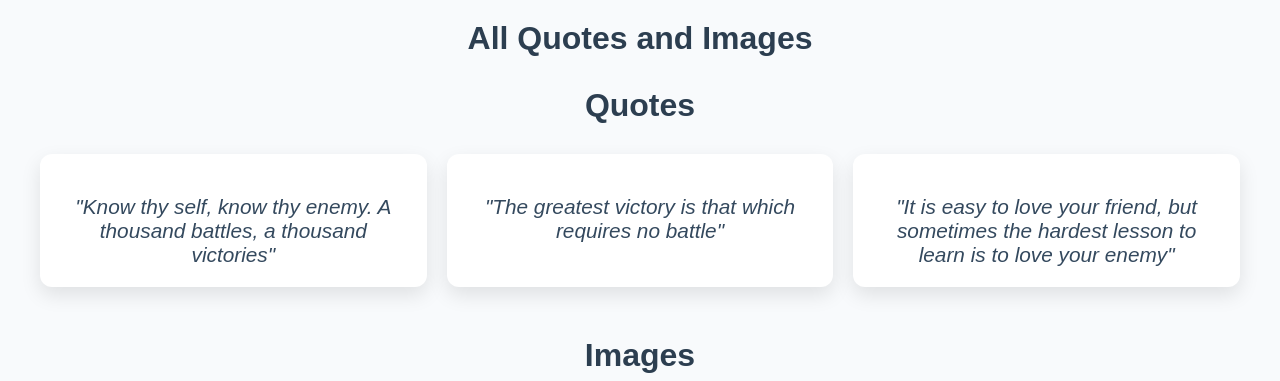
After one commit to dkevin5542/cs412, a Django app: page /base/show_all/ in a window 1280 px wide. The commit adds this page. Shown: the top 381 px of the page. Run offline with Django 5.2, Linux system fonts and the light colour scheme.

Commit message:
finished the show_all section of the assignment

```diff
--- /dev/null
+++ b/quote/templates/quote/show_all.html
@@ -0,0 +1,105 @@
+<html>
+<head>
+    <title>All Quotes and Images</title>
+    <style>
+        body {
+            font-family: 'Arial', sans-serif;
+            background-color: #f8fafc;
+            margin: 0;
+            padding: 20px;
+            color: #333;
+        }
+
+        h1, h2 {
+            text-align: center;
+            color: #2c3e50;
+            margin-bottom: 30px;
+            font-weight: 700;
+            font-size: 2rem;
+        }
+
+        .container {
+            max-width: 1200px;
+            margin: 0 auto;
+            padding: 0 20px;
+        }
+
+        .grid {
+            display: grid;
+            grid-template-columns: repeat(auto-fit, minmax(300px, 1fr));
+            gap: 20px;
+            margin-bottom: 50px;
+        }
+
+        .card {
+            background-color: white;
+            border-radius: 12px;
+            box-shadow: 0 8px 20px rgba(0, 0, 0, 0.1);
+            padding: 20px;
+            transition: transform 0.2s ease, box-shadow 0.2s ease;
+        }
+
+        .card:hover {
+            transform: translateY(-10px);
+            box-shadow: 0 16px 40px rgba(0, 0, 0, 0.2);
+        }
+
+        .quote-item p {
+            font-style: italic;
+            font-size: 1.3rem;
+            color: #34495e;
+            text-align: center;
+            margin-bottom: 0;
+        }
+
+        .image-item img {
+            max-width: 100%;
+            height: auto;
+            border-radius: 10px;
+            transition: transform 0.3s ease;
+        }
+
+        .image-item img:hover {
+            transform: scale(1.05);
+        }
+
+        footer {
+            text-align: center;
+            margin-top: 50px;
+            padding: 20px 0;
+            background-color: #2c3e50;
+            color: white;
+            font-size: 1rem;
+        }
+    </style>
+</head>
+<body>
+
+    <div class="container">
+        <h1>All Quotes and Images</h1>
+
+        <h2>Quotes</h2>
+        <div class="grid">
+            {% for quote in quotes %}
+            <div class="card quote-item">
+                <p>"{{ quote }}"</p>
+            </div>
+            {% endfor %}
+        </div>
+
+        <h2>Images</h2>
+        <div class="grid">
+            {% for image in images %}
+            <div class="card image-item">
+                <img src="{{ image }}" alt="Image {{ forloop.counter }}">
+            </div>
+            {% endfor %}
+        </div>
+    </div>
+
+    <footer>
+
+    </footer>
+
+</body>
+</html>
--- a/quote/urls.py
+++ b/quote/urls.py
@@ -5,4 +5,5 @@ from . import views
 urlpatterns = [
     path(r'', views.base, name ="base"),
     path('quote/', views.quote, name ="quote"),
+    path('show_all/', views.show_all, name ="show_all"),
 ]
--- a/quote/views.py
+++ b/quote/views.py
@@ -35,3 +35,13 @@ def quote(request):
     }
 
     return render(request, template_name, context)
+
+def show_all(request):
+    template_name = 'quote/show_all.html'
+
+    context = {
+        "quotes" : quotes,
+        "images" : images
+
+    }
+    return render(request, template_name, context)
```
Also changed, not shown: quote/templates/quote/base.html (+3 -10 lines), quote/templates/quote/quote.html (+1 -11 lines).
